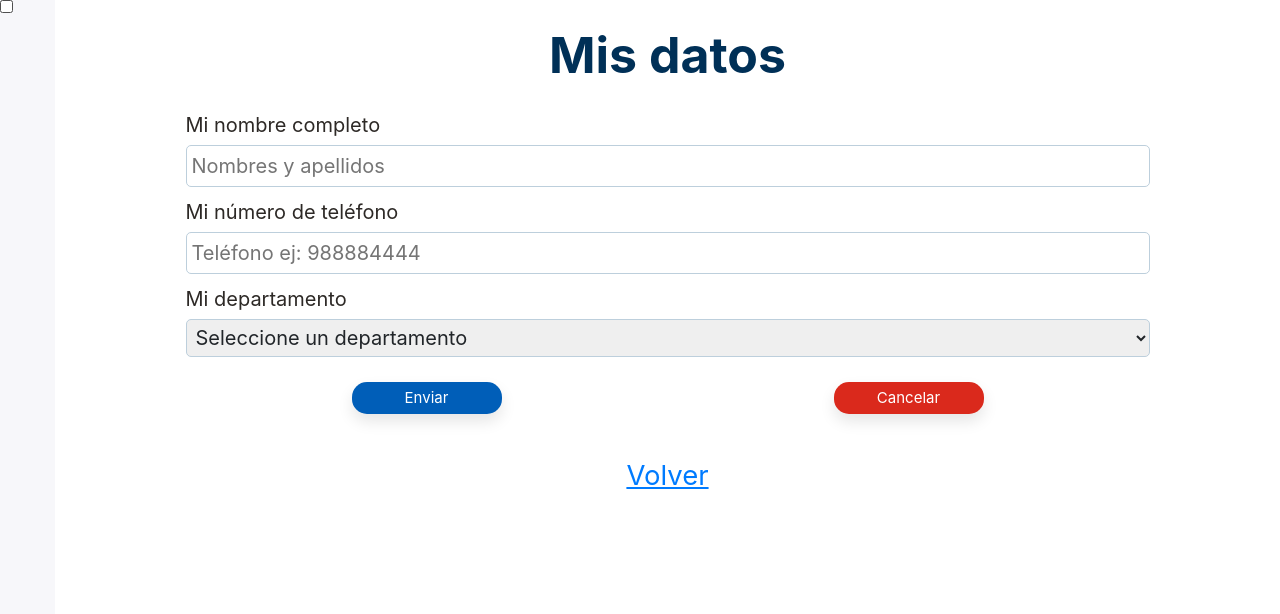
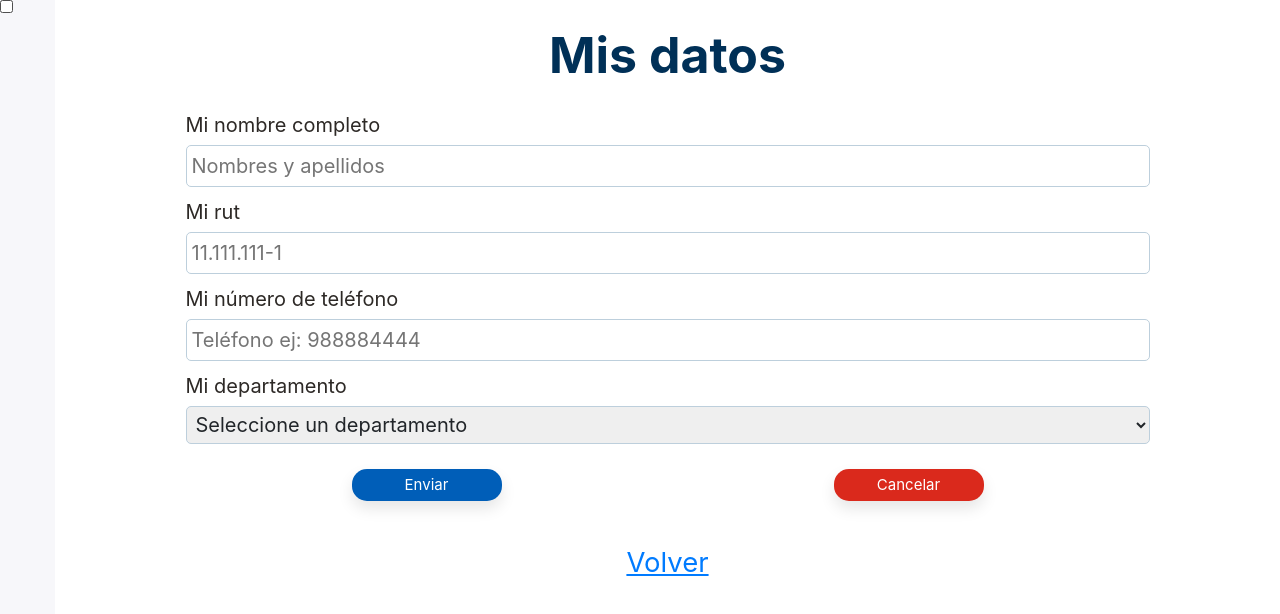
Before and after one commit to MilzCode/fron-bhf, a Next.js app: page /mis-datos in a window 1280 px wide. Shown: the top 614 px of the page. Built offline with nearby package versions, Linux system fonts and the light colour scheme.

Commit message:
fix: mis-datos.tsx

```diff
--- a/pages/mis-datos.tsx
+++ b/pages/mis-datos.tsx
@@ -17,6 +17,15 @@ const MisDatos = () => {
             type="text"
             name="nombre"
             placeholder="Nombres y apellidos"
+          />
+        </div>
+        <div className="misDatos__input LABELINPUT">
+          <label htmlFor="rut">Mi rut</label>
+          <input
+            id="rut"
+            type="text"
+            name="rut"
+            placeholder="11.111.111-1"
           />
         </div>
         <div className="misDatos__input LABELINPUT">
```
